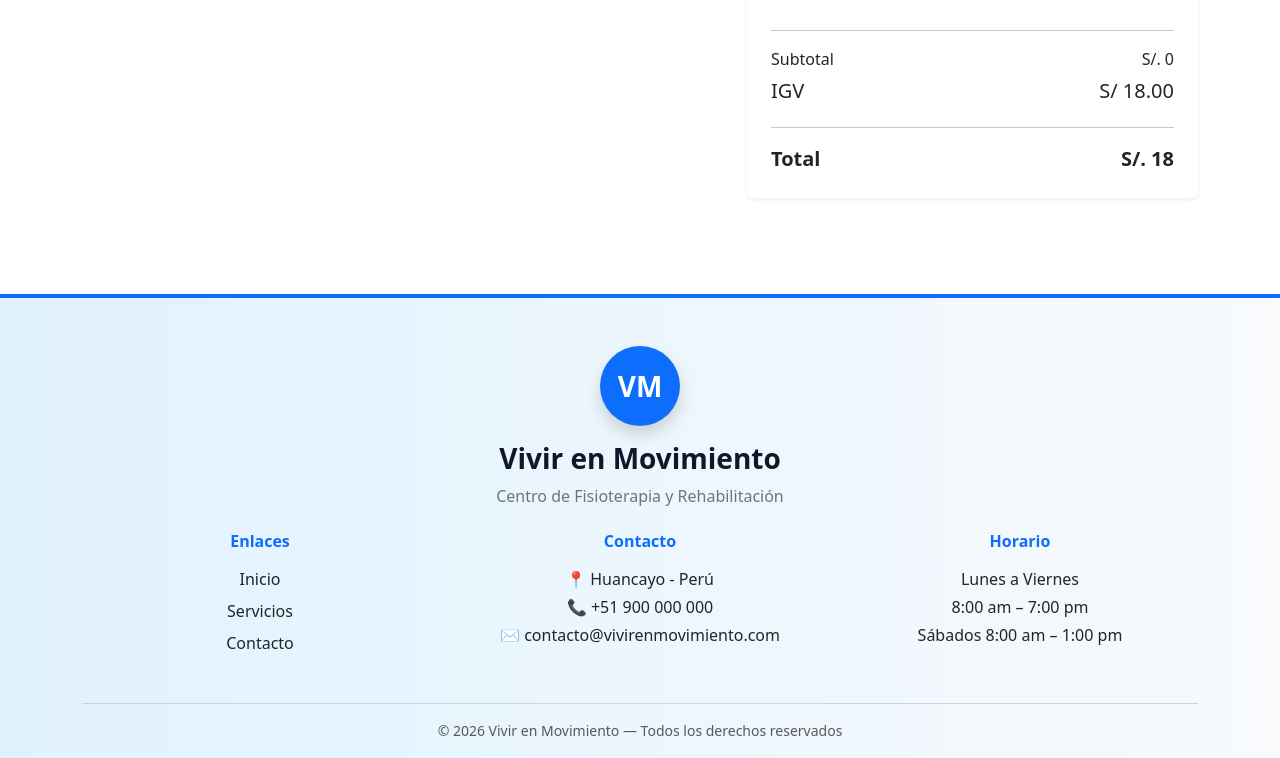
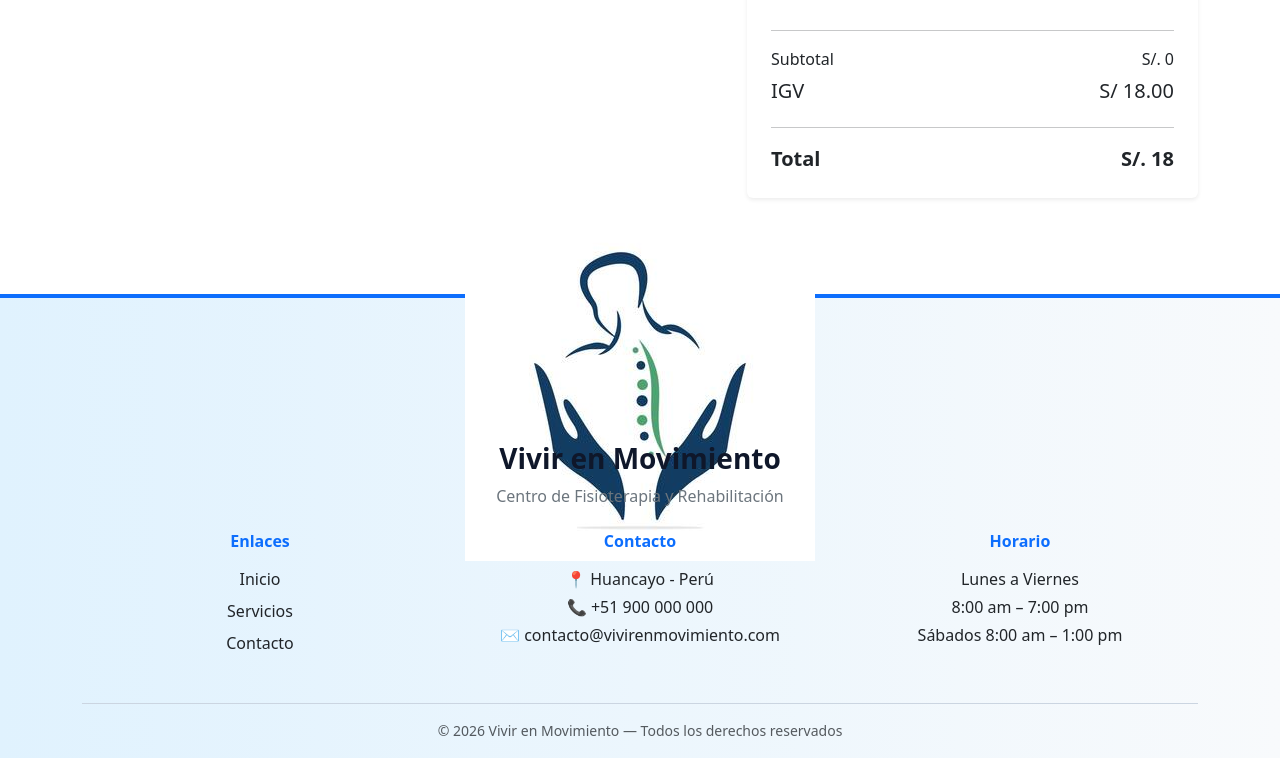
Before and after one commit to LuisCondori98/frontfisio, a React (Vite) app: page /checkout in a window 1280 px wide. Shown: the part 444-1202 px from the top of the page. Built offline with nearby package versions, Linux system fonts and the light colour scheme.

Commit message:
color footer and profile img

```diff
--- a/src/components/Footer/Footer.jsx
+++ b/src/components/Footer/Footer.jsx
@@ -25,7 +25,8 @@ const Footer = () => {
               fontWeight: "bold"
             }}
           >
-            VM
+            <img src="/img/logo.jpg" alt="logo
+            " />
           </div>
 
           <h3 className="fw-bold mt-3" style={{ color: "#0f172a" }}>
```
